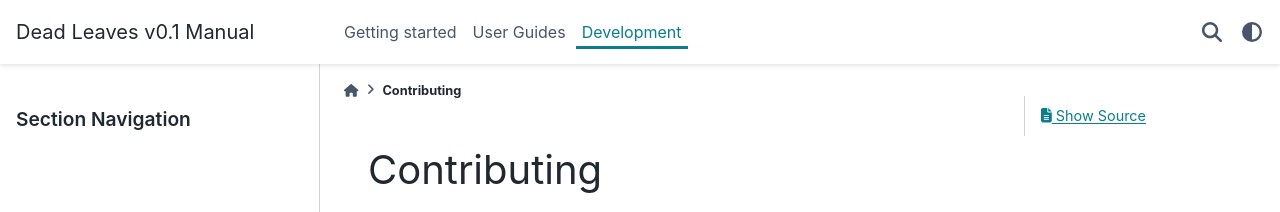
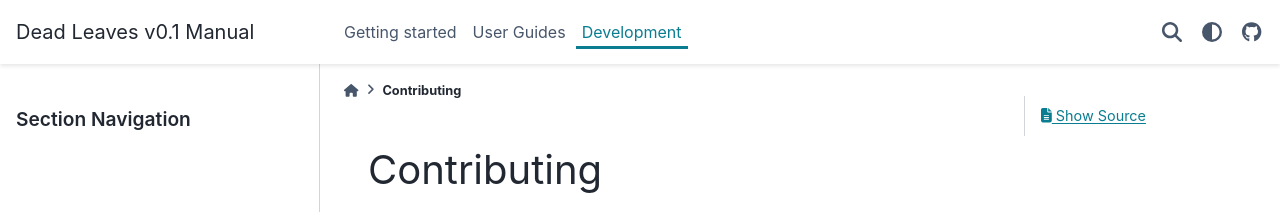
Before and after one commit to ag-perception-wallis-lab/deadleaves, a Sphinx documentation site: the page built from docs/development/contributing.md, in a window 1280 px wide. Shown: the top 212 px of the page. Built offline with Sphinx 7.4.7 and the PyData theme 0.15.4, drawn with Linux system fonts in a browser that asks for light colours; pages that are not in the unit, such as notebooks, are missing from menus.

Commit message:
Add github repo link to docs

```diff
--- a/docs/conf.py
+++ b/docs/conf.py
@@ -79,12 +79,14 @@ html_theme = "pydata_sphinx_theme"
 html_static_path = ["_static"]
 html_css_files = ["custom.css"]
 html_theme_options = {
-    "collapse_navigation": True,
-    "header_links_before_dropdown": 6,
-    "navbar_end": [
-        "search-button",
-        "theme-switcher",
+    "icon_links": [
+        {
+            "name": "GitHub",
+            "url": "https://github.com/ag-perception-wallis-lab/deadleaves",
+            "icon": "fa-brands fa-github",
+        },
     ],
+    "navbar_end": ["search-button", "theme-switcher", "navbar-icon-links"],
     "navbar_persistent": [],
 }
 html_title = f"{project} v{release} Manual"
```
